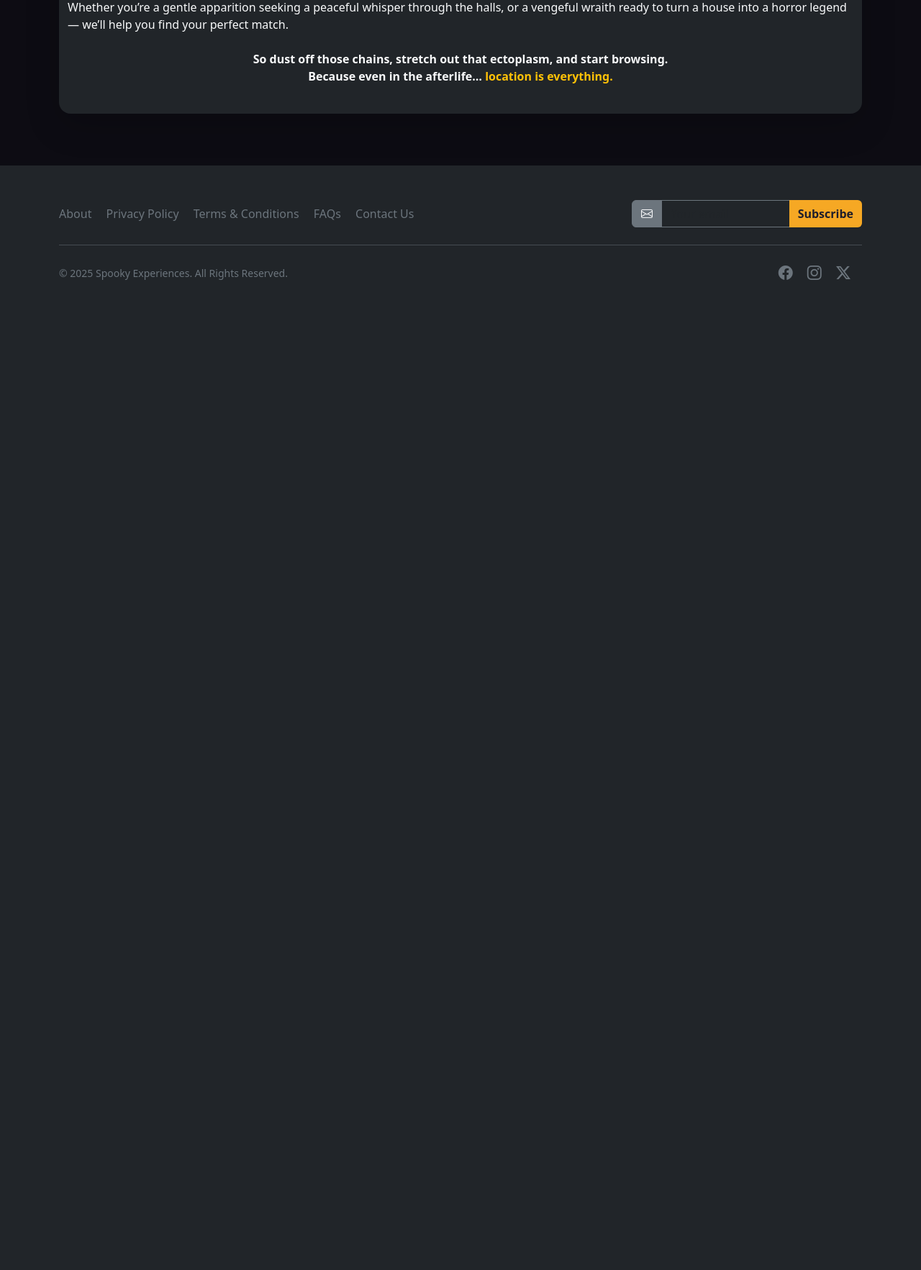
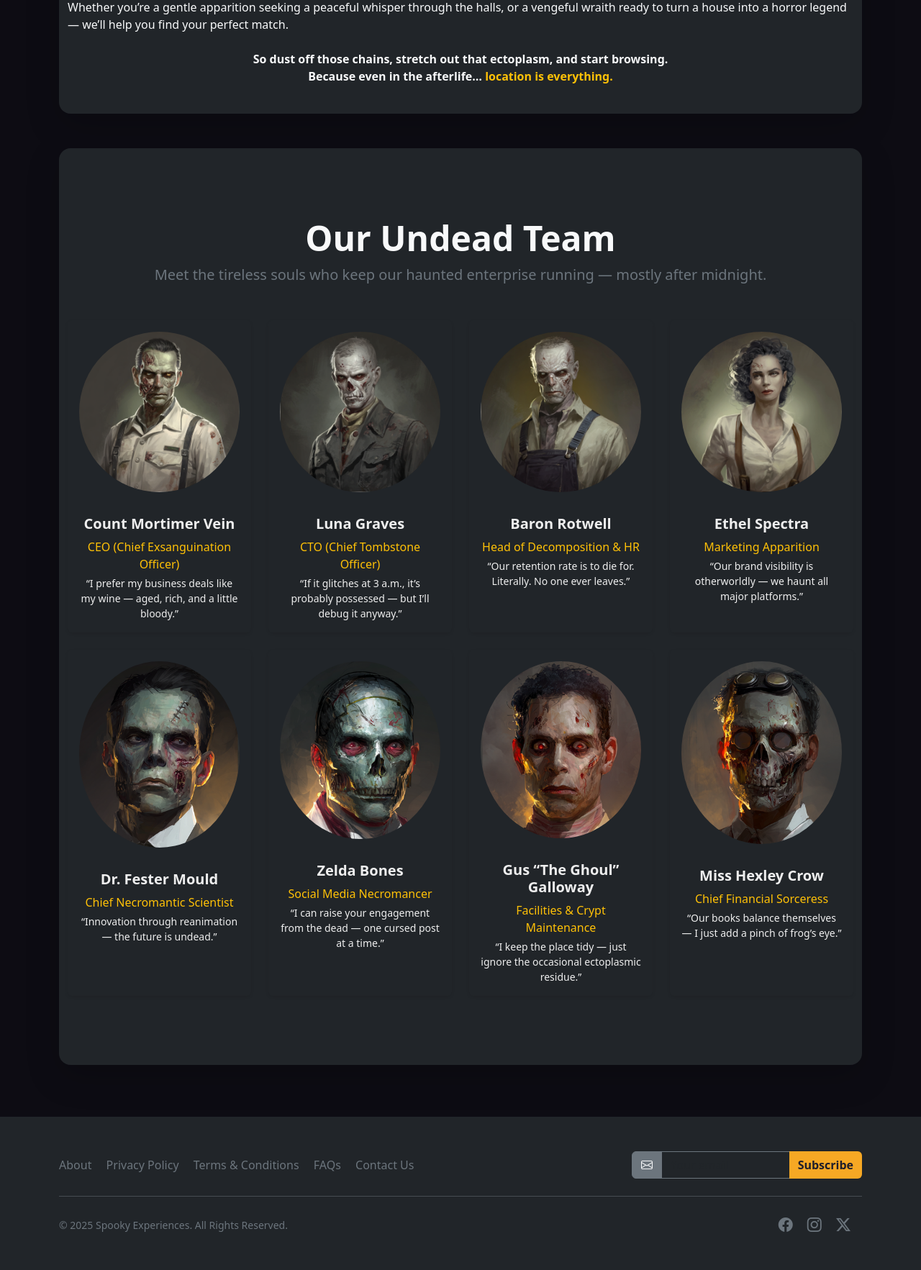
Before and after one commit to petedanielsmith/HalloweenHackathon2025, a Django app: page /about/ in a window 1280 px wide. Shown: the part 1066-2831 px from the top of the page at 72% size. Before the commit the page ends 1455 px from the top, so only its background shows below. Run offline with Django 5.2, Linux system fonts and the light colour scheme.

Commit message:
Add meet the team to about us

```diff
--- a/events/templates/events/about.html
+++ b/events/templates/events/about.html
@@ -71,5 +71,113 @@ About • Spooky Experiences
 </section>
 
 
+<section class="bg-dark text-light py-5 rounded-4 shadow-lg mt-5 mb-5">
+  <div class="container py-5">
+    <div class="text-center mb-5">
+      <h2 class="fw-bold display-5">Our Undead Team</h2>
+      <p class="text-secondary fs-5">Meet the tireless souls who keep our haunted enterprise running — mostly after midnight.</p>
+    </div>
+
+    <div class="row g-4">
+      <!-- Team Member -->
+      <div class="col-12 col-sm-6 col-lg-3">
+        <div class="card bg-dark border-0 shadow-sm h-100 text-center">
+          <img src="/static/images/undead1.png" class="card-img-top p-3 rounded-circle" alt="Count Mortimer">
+          <div class="card-body">
+            <h5 class="card-title fw-bold">Count Mortimer Vein</h5>
+            <p class="text-warning mb-1">CEO (Chief Exsanguination Officer)</p>
+            <p class="card-text small">“I prefer my business deals like my wine — aged, rich, and a little bloody.”</p>
+          </div>
+        </div>
+      </div>
+
+      <!-- Team Member -->
+      <div class="col-12 col-sm-6 col-lg-3">
+        <div class="card bg-dark border-0 shadow-sm h-100 text-center">
+          <img src="/static/images/undead2.png" class="card-img-top p-3 rounded-circle" alt="Luna Graves">
+          <div class="card-body">
+            <h5 class="card-title fw-bold">Luna Graves</h5>
+            <p class="text-warning mb-1">CTO (Chief Tombstone Officer)</p>
+            <p class="card-text small">“If it glitches at 3 a.m., it’s probably possessed — but I’ll debug it anyway.”</p>
+          </div>
+        </div>
+      </div>
+
+      <!-- Team Member -->
+      <div class="col-12 col-sm-6 col-lg-3">
+        <div class="card bg-dark border-0 shadow-sm h-100 text-center">
+          <img src="/static/images/undead4.png" class="card-img-top p-3 rounded-circle" alt="Baron Rotwell">
+          <div class="card-body">
+            <h5 class="card-title fw-bold">Baron Rotwell</h5>
+            <p class="text-warning mb-1">Head of Decomposition & HR</p>
+            <p class="card-text small">“Our retention rate is to die for. Literally. No one ever leaves.”</p>
+          </div>
+        </div>
+      </div>
+
+      <!-- Team Member -->
+      <div class="col-12 col-sm-6 col-lg-3">
+        <div class="card bg-dark border-0 shadow-sm h-100 text-center">
+          <img src="/static/images/undead3.png" class="card-img-top p-3 rounded-circle" alt="Ethel Spectra">
+          <div class="card-body">
+            <h5 class="card-title fw-bold">Ethel Spectra</h5>
+            <p class="text-warning mb-1">Marketing Apparition</p>
+            <p class="card-text small">“Our brand visibility is otherworldly — we haunt all major platforms.”</p>
+          </div>
+        </div>
+      </div>
+
+      <!-- Team Member -->
+      <div class="col-12 col-sm-6 col-lg-3">
+        <div class="card bg-dark border-0 shadow-sm h-100 text-center">
+          <img src="/static/images/undead5.png" class="card-img-top p-3 rounded-circle" alt="Dr. Fester">
+          <div class="card-body">
+            <h5 class="card-title fw-bold">Dr. Fester Mould</h5>
+            <p class="text-warning mb-1">Chief Necromantic Scientist</p>
+            <p class="card-text small">“Innovation through reanimation — the future is undead.”</p>
+          </div>
+        </div>
+      </div>
+
+      <!-- Team Member -->
+      <div class="col-12 col-sm-6 col-lg-3">
+        <div class="card bg-dark border-0 shadow-sm h-100 text-center">
+          <img src="/static/images/undead6.png" class="card-img-top p-3 rounded-circle" alt="Zelda Bones">
+          <div class="card-body">
+            <h5 class="card-title fw-bold">Zelda Bones</h5>
+            <p class="text-warning mb-1">Social Media Necromancer</p>
+            <p class="card-text small">“I can raise your engagement from the dead — one cursed post at a time.”</p>
+          </div>
+        </div>
+      </div>
+
+      <!-- Team Member -->
+      <div class="col-12 col-sm-6 col-lg-3">
+        <div class="card bg-dark border-0 shadow-sm h-100 text-center">
+          <img src="/static/images/undead7.png" class="card-img-top p-3 rounded-circle" alt="Gus the Ghoul">
+          <div class="card-body">
+            <h5 class="card-title fw-bold">Gus “The Ghoul” Galloway</h5>
+            <p class="text-warning mb-1">Facilities & Crypt Maintenance</p>
+            <p class="card-text small">“I keep the place tidy — just ignore the occasional ectoplasmic residue.”</p>
+          </div>
+        </div>
+      </div>
+
+      <!-- Team Member -->
+      <div class="col-12 col-sm-6 col-lg-3">
+        <div class="card bg-dark border-0 shadow-sm h-100 text-center">
+          <img src="/static/images/undead8.png" class="card-img-top p-3 rounded-circle" alt="Miss Hexley">
+          <div class="card-body">
+            <h5 class="card-title fw-bold">Miss Hexley Crow</h5>
+            <p class="text-warning mb-1">Chief Financial Sorceress</p>
+            <p class="card-text small">“Our books balance themselves — I just add a pinch of frog’s eye.”</p>
+          </div>
+        </div>
+      </div>
+    </div>
+  </div>
+</section>
+
+
 
 {% endblock %}
```
Also changed, not shown: static/images/undead1.png (added), static/images/undead2.png (added), static/images/undead3.png (added), static/images/undead4.png (added), static/images/undead5.png (added), static/images/undead6.png (added), static/images/undead7.png (added), static/images/undead8.png (added).
